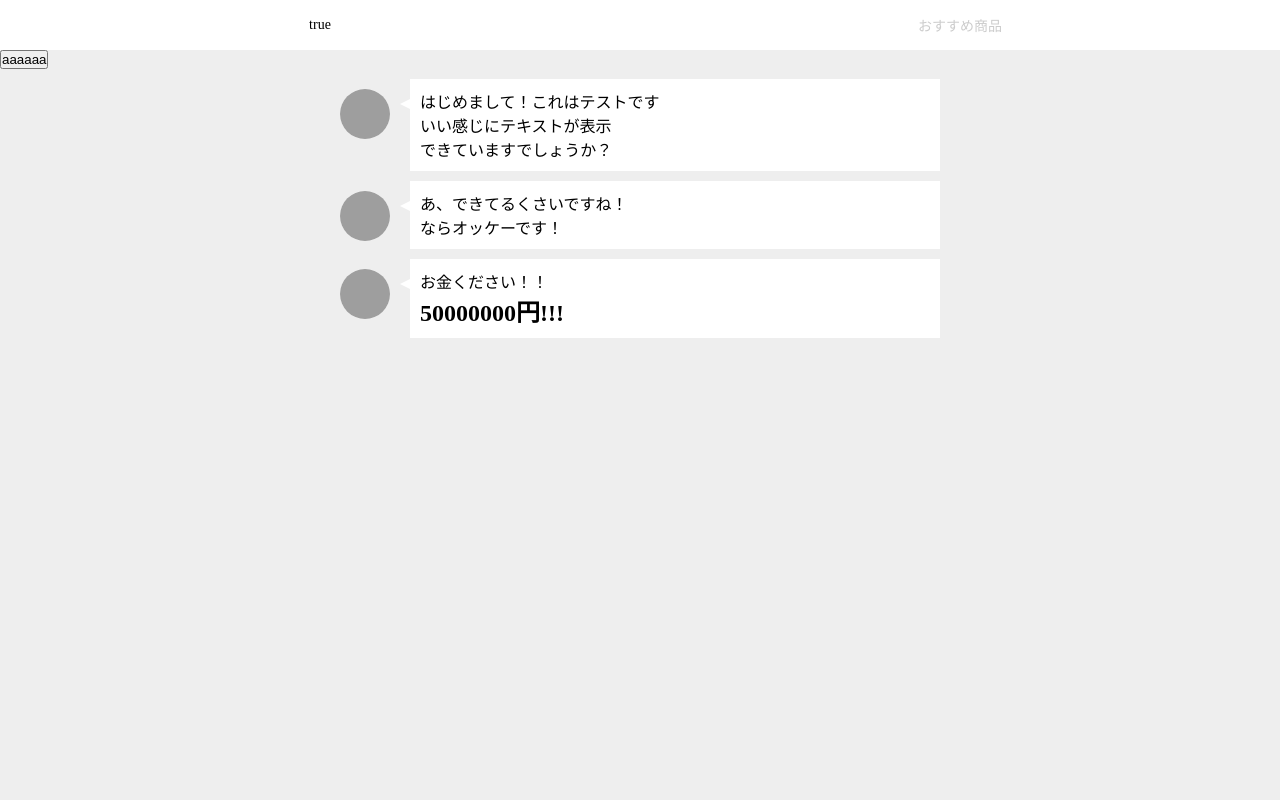
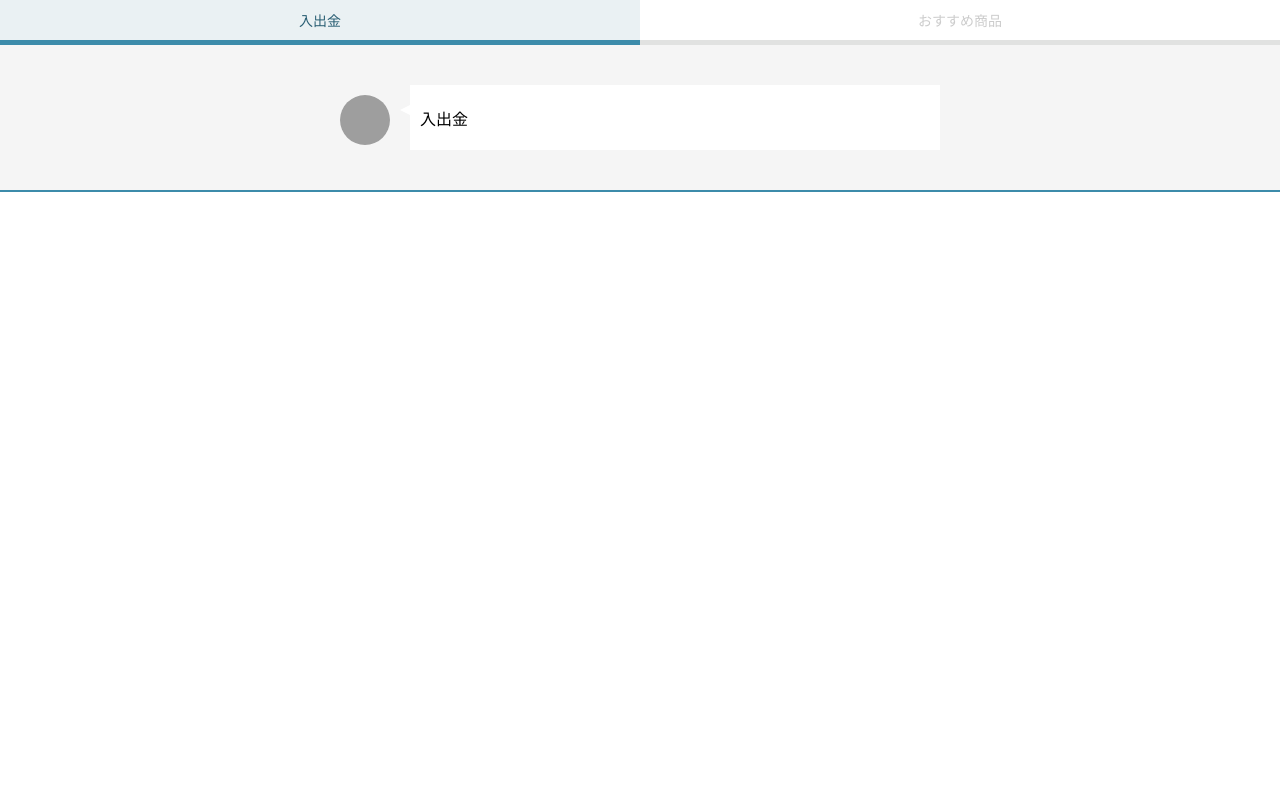
Before and after one commit to mao-nibori-kmp/GTB-Team-F, a Rails app: page /test in a window 1280 px wide. Run offline with Rails 7, Linux system fonts and the light colour scheme; style sheets or scripts are compiled from the project's sources; some libraries are stand-ins or nearby versions; grey boxes are pictures that could not be loaded.

Commit message:
画面切り替え機能追加

```diff
--- a/app/assets/stylesheets/application.css
+++ b/app/assets/stylesheets/application.css
@@ -20,7 +20,6 @@
 html, body, #app{
     width: 100%;
     height: 100%;
-    background-color: #eee;
 }
 html {
     font-size: 62.5%;
--- a/app/javascript/components/concierge.vue
+++ b/app/javascript/components/concierge.vue
@@ -17,7 +17,6 @@
 <style lang="scss" scoped>
 .tmp {
     width: 100%;
-    margin-top: 10px;
     display: flex;
     justify-content: center;
     .concierge {
--- a/app/javascript/components/header_bottom.vue
+++ b/app/javascript/components/header_bottom.vue
@@ -1,10 +1,15 @@
 <template>
+    <div class="tmp">
         <div class="toggle_area">
-        <div class="toggle_button toggle_a toggled" v-on:click="$emit('toggle')">
-            <div class="toggle_text">{{ toggle }}</div>
+            <div class="toggle_button" v-on:click="$emit('toggle_zero')" v-bind:class="[toggle === true ? 'toggled_zero' : '']">
+                <div class="toggle_text">入出金</div>
             </div>
-        <div class="toggle_button toggle_b">
+            <div class="toggle_button" v-on:click="$emit('toggle_one')" v-bind:class="[toggle === false ? 'toggled_one' : '']">
                 <div class="toggle_text">おすすめ商品</div>
+            </div>
+        </div>
+        <div class="toggle_bar">
+            <div class="actived_bar" v-bind:class="[toggle === true ? 'actived_zero' : 'actived_one']"></div>
         </div>
     </div>
 </template>
@@ -16,9 +21,11 @@
 </script>
 
 <style lang="scss" scoped>
+.tmp {
+    width: 100%;
     .toggle_area {
         width: 100%;
-    height: 50px;
+        height: 40px;
         display: flex;
         .toggle_button {
             width: 50%;
@@ -29,9 +36,37 @@
             justify-content: center;
             color: #ccc;
             font-size: 1.4rem;
+            transition: 0.2s;
         }
-    .toggled {
-        color: #000;
+        .toggled_zero {
+            color: #295e73;
+            background-color: #eaf1f3;
+        }
+        .toggled_one {
+            color: #c2a200;
+            background-color: #fbf5e7;
+        }
+    }
+    .toggle_bar {
+        width: 100%;
+        height: 5px;
+        background-color: #e1e2e1;
+        position: relative;
+        .actived_bar {
+            width: 50%;
+            height: 100%;
+            position: absolute;
+            top: 0;
+            transition: 0.2s;
+        }
+        .actived_zero {
+            left: 0;
+            background-color: #3c8baa;
+        }
+        .actived_one {
+            left: 50%;
+            background-color: #f2d33b;
+        }
     }
 }
 </style>
--- /dev/null
+++ b/app/javascript/components/main_page.vue
@@ -0,0 +1,91 @@
+<template>
+    <div class="tmp">
+        <transition name="slide-left">
+            <div class="toggle_area money_area" v-if="toggle">
+                <div class="navigate">
+                    <concierge-c>
+                        <p>入出金</p>
+                    </concierge-c>
+                </div>
+                <div class="border blue"></div>
+                <div class="main"></div>
+            </div>
+        </transition>
+        <transition name="slide-right">
+            <div class="toggle_area product_area" v-if="!toggle">
+                <div class="navigate">
+                    <concierge-c>
+                        <p>おすすめ商品！!！</p>
+                    </concierge-c>
+                </div>
+                <div class="border yellow"></div>
+                <div class="main"></div>
+            </div>
+        </transition>
+    </div>
+</template>
+
+<script>
+import Concierge from '../components/concierge.vue'
+
+export default {
+    props: {
+        toggle: Boolean
+    },
+    components: {
+        "concierge-c": Concierge,
+    },
+    data: function () {
+    return {
+    }
+  }
+}
+</script>
+
+<style lang="scss" scoped>
+.tmp {
+    width: 100%;
+    position: relative;
+    .toggle_area {
+        width: 100%;
+        position: absolute;
+        top: 0;
+        left: 0;
+        .navigate {
+            width: 100%;
+            height: 145px;
+            background-color: #f5f5f5;
+            display: flex;
+            align-items: center;
+        }
+        .border {
+            width: 100%;
+            height: 2px;
+        }
+        .blue {
+            background-color: #3c8baa;
+        }
+        .yellow {
+            background-color: #f2d33b;;
+        }
+        .main {
+            width: 100%;
+            height: 500px;
+            background-color: #fff;
+        }
+    }
+
+    .slide-left-enter-active, .slide-left-leave-active {
+    transition: transform .2s;
+    }
+    .slide-left-enter, .slide-left-leave-to /* .fade-leave-active below version 2.1.8 */ {
+        transform: translateY(0px) translateX(-100%);
+    }
+    .slide-right-enter-active, .slide-right-leave-active {
+    transition: transform .2s;
+    }
+    .slide-right-enter, .slide-right-leave-to /* .fade-leave-active below version 2.1.8 */ {
+        transform: translateY(0px) translateX(100%);
+    }
+}
+</style>
--- a/app/javascript/packs/index.js
+++ b/app/javascript/packs/index.js
@@ -7,6 +7,7 @@
 import Header from '../components/header.vue'
 import HeaderTop from '../components/header_top.vue'
 import HeaderBottom from '../components/header_bottom.vue'
+import MainPage from '../components/main_page.vue'
 
 document.addEventListener('DOMContentLoaded', () => {
   new Vue({
@@ -17,10 +18,11 @@
         "checkbutton-c": CheckButton,
         "header-c": Header,
         "header-top-c": HeaderTop,
-        "header-buttom-c": HeaderBottom
+        "header-buttom-c": HeaderBottom,
+        "main-page-c": MainPage
     },
     data: {
-      toggle: true
+      toggle: true,
     }
   })
 })
--- a/app/views/test/index.html.erb
+++ b/app/views/test/index.html.erb
@@ -1,19 +1,8 @@
 <div id="app">
   <header-c>
-    <header-buttom-c v-on:toggle="toggle = !toggle" v-bind:toggle="toggle"></header-buttom-c>
+    <header-buttom-c v-on:toggle_zero="toggle = true" v-on:toggle_one="toggle = false" v-bind:toggle="toggle"></header-buttom-c>
   </header-c>
-  <button onclick="test()">aaaaaa</button>
-  <concierge-c>
-    <p>はじめまして！これはテストです<br>いい感じにテキストが表示<br>できていますでしょうか？</p>
-  </concierge-c>
-  <concierge-c>
-    <p>あ、できてるくさいですね！<br>ならオッケーです！</p>
-  </concierge-c>
-  <concierge-c>
-    <p>お金ください！！</p>
-    <h2>50000000円!!!</h2>
-  </concierge-c>
-  <checkbutton-c></checkbutton-c>
+  <main-page-c :toggle="toggle"></main-page-c>
 </div>
 
 
```
Also changed, not shown: app/javascript/components/header_top.vue (line endings or trailing spaces). Lines whose indentation alone changed are shown as unchanged.
